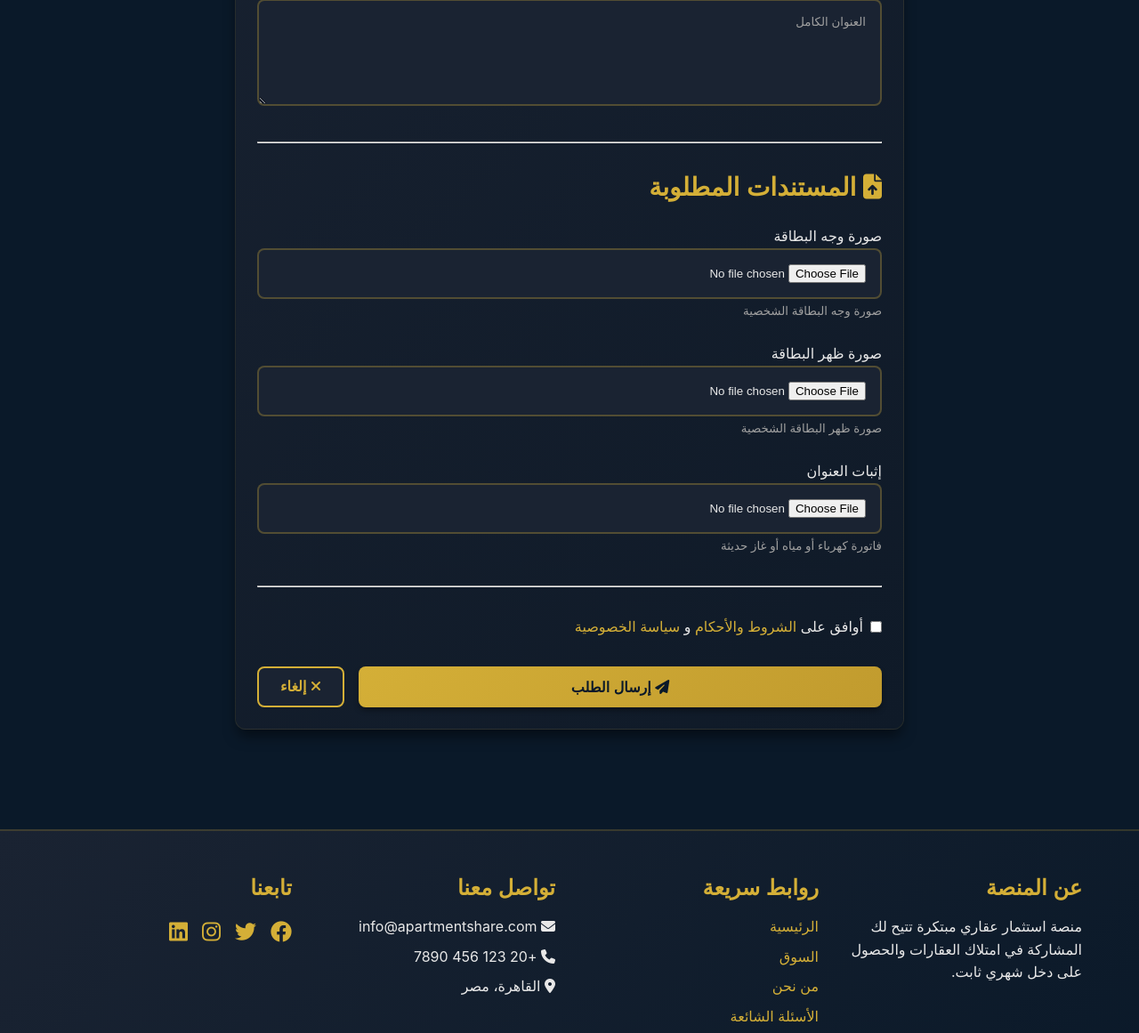
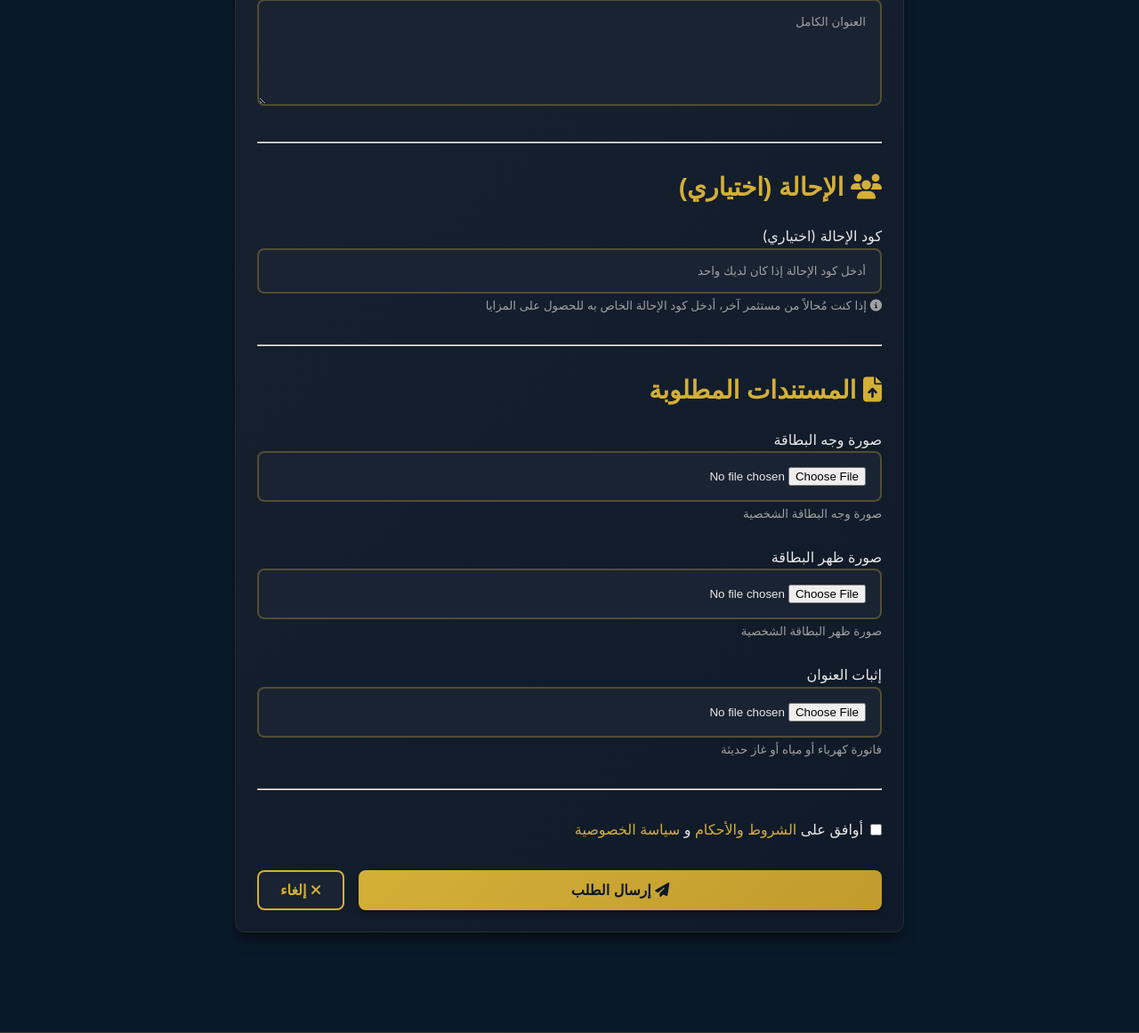
Before and after one commit to ibrahimfakhrey/ipi, a Flask app: page /user/investment-request/1 in a window 1280 px wide. Shown: the part 865-2026 px from the top of the page at 89% size. Run offline with Flask 3, Linux system fonts and the light colour scheme; a user stored in the database is signed in; tables that the repository leaves empty hold one stand-in row (values such as "Sample post"); some libraries are stand-ins or nearby versions.

Commit message:
Add referral code field to investment request form for manual entry

```diff
--- a/app/routes/user_views.py
+++ b/app/routes/user_views.py
@@ -28,6 +28,7 @@ class InvestmentRequestForm(FlaskForm):
     date_of_birth = StringField('تاريخ الميلاد', validators=[DataRequired(message='مطلوب')])
     nationality = StringField('الجنسية', validators=[DataRequired(message='مطلوب')])
     occupation = StringField('المهنة', validators=[DataRequired(message='مطلوب')])
+    referral_code = StringField('كود الإحالة (اختياري)', validators=[])
     id_document_front = FileField('صورة وجه البطاقة', validators=[
         FileRequired(message='مطلوب'),
         FileAllowed(['jpg', 'jpeg', 'png', 'pdf'], 'صور أو PDF فقط')
@@ -301,7 +302,28 @@ def investment_request(apartment_id):
 
     form = InvestmentRequestForm()
 
+    # Pre-populate referral code field if in session
+    if referral_code and request.method == 'GET':
+        form.referral_code.data = referral_code
+
     if form.validate_on_submit():
+        # Check for manual referral code entry (overrides session)
+        manual_referral_code = form.referral_code.data
+        if manual_referral_code:
+            from app.models import ReferralTree
+            referrer_tree = ReferralTree.query.filter_by(
+                apartment_id=apartment_id,
+                referral_code=manual_referral_code.strip()
+            ).first()
+            if not referrer_tree:
+                flash('كود الإحالة غير صحيح أو غير موجود لهذه الوحدة', 'error')
+                return render_template('user/investment_request.html',
+                                     form=form,
+                                     apartment=apartment,
+                                     shares_count=shares_count,
+                                     total_amount=total_amount,
+                                     referral_code=manual_referral_code,
+                                     referrer=None)
         # Create uploads directories if they don't exist - use absolute path
         from flask import current_app
         upload_dir = os.path.join(current_app.root_path, 'static', 'uploads', 'documents')
--- a/app/templates/user/investment_request.html
+++ b/app/templates/user/investment_request.html
@@ -103,6 +103,30 @@
                 <hr style="margin: 2rem 0; border-color: var(--gold);">
 
                 <h3 class="text-gold" style="margin-bottom: 1.5rem;">
+                    <i class="fas fa-users"></i> الإحالة (اختياري)
+                </h3>
+
+                <div class="form-group">
+                    {{ form.referral_code.label }}
+                    {{ form.referral_code(class="form-control", placeholder="أدخل كود الإحالة إذا كان لديك واحد") }}
+                    {% if form.referral_code.errors %}
+                        <div class="text-danger">{{ form.referral_code.errors[0] }}</div>
+                    {% endif %}
+                    <small class="text-muted">
+                        <i class="fas fa-info-circle"></i>
+                        إذا كنت مُحالاً من مستثمر آخر، أدخل كود الإحالة الخاص به للحصول على المزايا
+                    </small>
+                    {% if referrer %}
+                        <div class="alert alert-success" style="margin-top: 0.5rem;">
+                            <i class="fas fa-check-circle"></i>
+                            تم الإحالة من: <strong>{{ referrer.name }}</strong>
+                        </div>
+                    {% endif %}
+                </div>
+
+                <hr style="margin: 2rem 0; border-color: var(--gold);">
+
+                <h3 class="text-gold" style="margin-bottom: 1.5rem;">
                     <i class="fas fa-file-upload"></i> المستندات المطلوبة
                 </h3>
 
```
